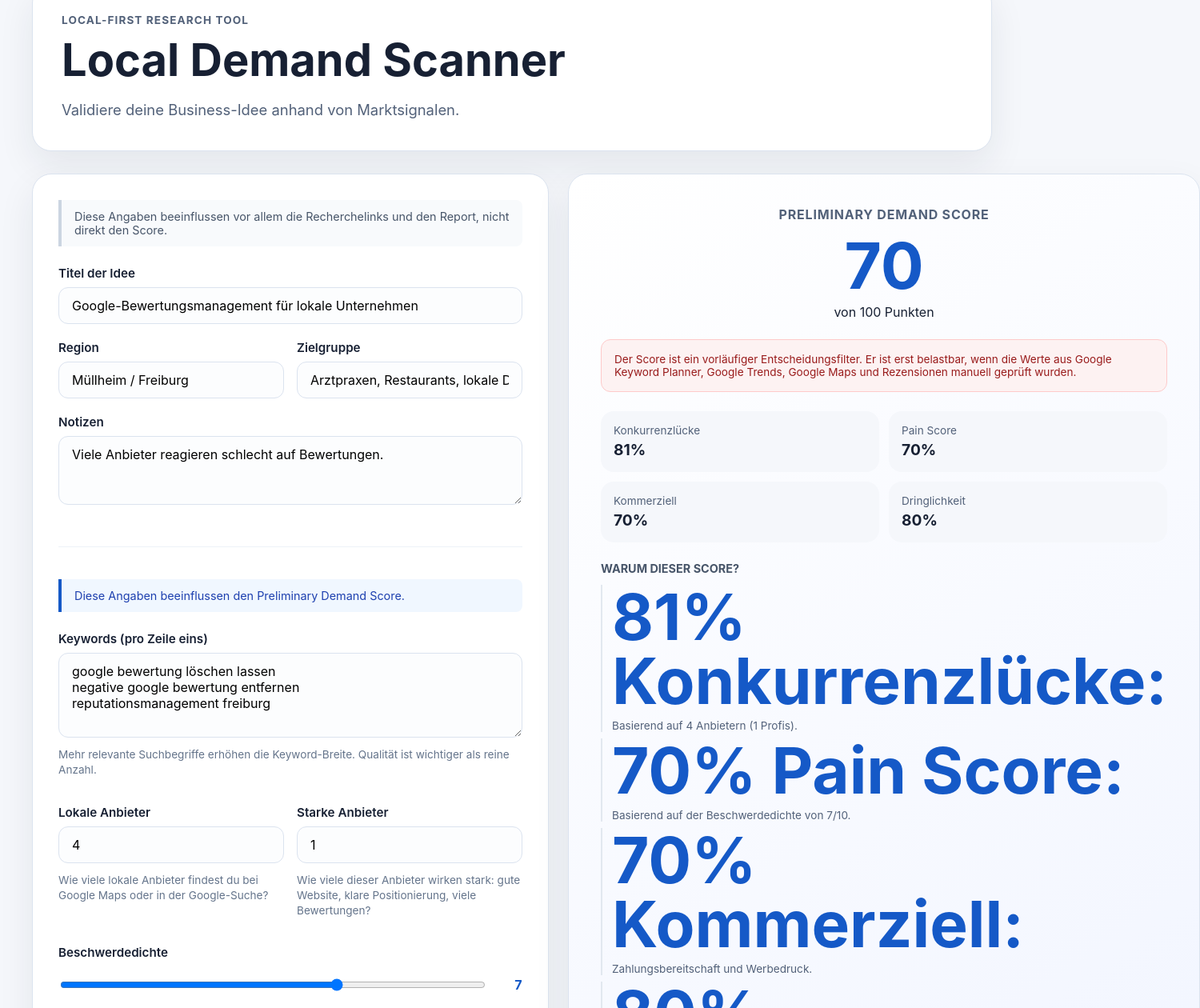
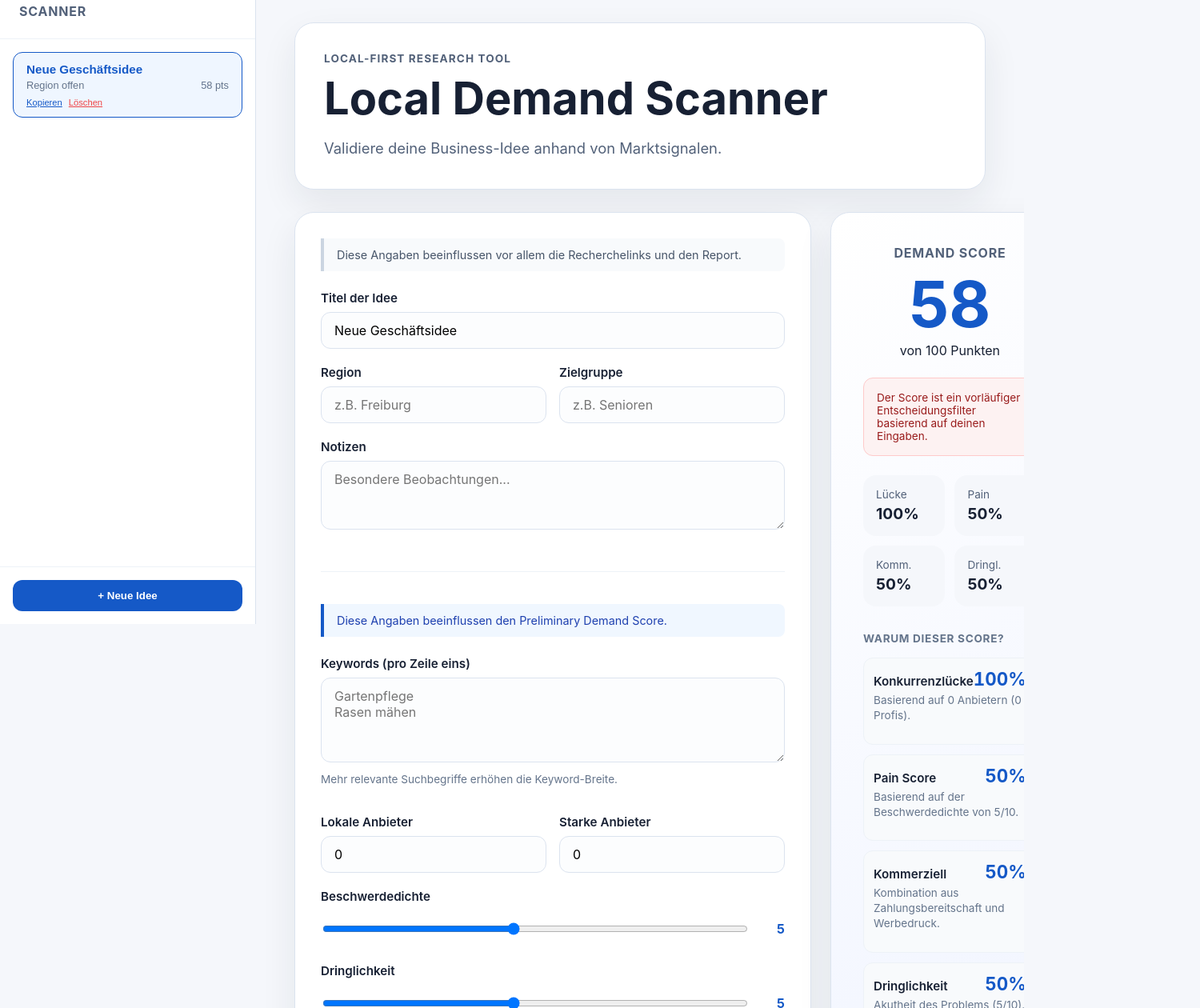
Before and after one commit to Hhhhhhhhhhhh12/Google-Start, a React (Vite) app: page / in a window 1280 px wide. Shown: the part 20-1280 px from the top of the page at 80% size, 1500 px wide, since content can reach past the window. Built offline with nearby package versions, Linux system fonts and the light colour scheme.

Commit message:
Fix score explanation layout

```diff
--- a/src/App.css
+++ b/src/App.css
@@ -312,28 +312,58 @@ textarea:focus {
 }
 
 .why-score {
-  margin-top: 24px;
+  margin-top: 32px;
   text-align: left;
 }
 
 .why-score h4 {
-  margin-bottom: 12px;
-  font-size: 0.9rem;
-  color: #475569;
+  margin-bottom: 16px;
+  font-size: 0.85rem;
+  color: #64748b;
   text-transform: uppercase;
+  letter-spacing: 0.05em;
+  font-weight: 700;
 }
 
-.why-list {
+.breakdown-list {
   display: flex;
   flex-direction: column;
-  gap: 8px;
+  gap: 12px;
 }
 
-.why-list-item {
+.breakdown-row {
+  display: flex;
+  flex-direction: column;
+  gap: 4px;
+  padding: 12px;
+  background: #f8fafc;
+  border-radius: 12px;
+  border: 1px solid #edf2f7;
+}
+
+.breakdown-header {
+  display: flex;
+  justify-content: space-between;
+  align-items: baseline;
+}
+
+.breakdown-label {
+  font-size: 0.95rem;
+  font-weight: 600;
+  color: #172033;
+}
+
+.breakdown-value {
+  font-size: 1.4rem;
+  font-weight: 700;
+  color: #1559c7;
+  font-variant-numeric: tabular-nums;
+}
+
+.breakdown-desc {
   font-size: 0.85rem;
-  color: #526179;
-  padding-left: 12px;
-  border-left: 2px solid #e2e8f0;
+  color: #64748b;
+  line-height: 1.4;
 }
 
 .query-list {
--- a/src/App.tsx
+++ b/src/App.tsx
@@ -1,65 +1,195 @@
-import { useState, useMemo, type ChangeEvent } from 'react'
+import { useState, useMemo, useEffect, type ChangeEvent } from 'react'
 import './App.css'
 import { calculateIdeaScore } from './lib/scoring'
 import { buildResearchQueries } from './lib/queryBuilder'
+import { loadIdeas, saveIdeas } from './lib/storage'
 import type { BusinessIdea } from './types'
 
-const INITIAL_IDEA: BusinessIdea = {
-  id: 'idea-1',
-  title: 'Google-Bewertungsmanagement für lokale Unternehmen',
-  region: 'Müllheim / Freiburg',
-  targetAudience: 'Arztpraxen, Restaurants, lokale Dienstleister',
-  keywords: [
-    'google bewertung löschen lassen',
-    'negative google bewertung entfernen',
-    'reputationsmanagement freiburg',
-  ],
-  competitorCount: 4,
-  professionalCompetitorCount: 1,
-  complaintDensity: 7,
-  urgency: 8,
-  willingnessToPay: 8,
-  commercialCompetition: 6,
-  notes: 'Viele Anbieter reagieren schlecht auf Bewertungen.',
+const createNewIdea = (): BusinessIdea => ({
+  id: crypto.randomUUID(),
+  title: 'Neue Geschäftsidee',
+  region: '',
+  targetAudience: '',
+  keywords: [],
+  competitorCount: 0,
+  professionalCompetitorCount: 0,
+  complaintDensity: 5,
+  urgency: 5,
+  willingnessToPay: 5,
+  commercialCompetition: 5,
+  notes: '',
   painPoints: [],
   createdAt: Date.now(),
   updatedAt: Date.now(),
+})
+
+function App() {
+  const [ideas, setIdeas] = useState<BusinessIdea[]>([])
+  const [activeId, setActiveId] = useState<string | null>(null)
+  const [keywordText, setKeywordText] = useState('')
+
+  // Initial Load
+  useEffect(() => {
+    const stored = loadIdeas()
+    if (stored.length > 0) {
+      setIdeas(stored)
+      setActiveId(stored[0].id)
+      setKeywordText(stored[0].keywords.join('\n'))
+    } else {
+      const firstIdea = createNewIdea()
+      setIdeas([firstIdea])
+      setActiveId(firstIdea.id)
+      setKeywordText('')
+    }
+  }, [])
+
+  // Auto-Save
+  useEffect(() => {
+    if (ideas.length > 0) {
+      saveIdeas(ideas)
+    }
+  }, [ideas])
+
+  const activeIdea = useMemo(
+    () => ideas.find((i) => i.id === activeId) || null,
+    [ideas, activeId]
+  )
+
+  const handleSelectIdea = (id: string) => {
+    setActiveId(id)
+    const idea = ideas.find((i) => i.id === id)
+    if (idea) {
+      setKeywordText(idea.keywords.join('\n'))
+    }
   }
 
-function App() {
-  const [idea, setIdea] = useState<BusinessIdea>(INITIAL_IDEA)
-  const [keywordText, setKeywordText] = useState(INITIAL_IDEA.keywords.join('\n'))
+  const handleAddIdea = () => {
+    const newIdea = createNewIdea()
+    setIdeas((prev) => [newIdea, ...prev])
+    setActiveId(newIdea.id)
+    setKeywordText('')
+  }
+
+  const handleDeleteIdea = (e: React.MouseEvent, id: string) => {
+    e.stopPropagation()
+    if (confirm('Diese Idee wirklich löschen?')) {
+      const remaining = ideas.filter((i) => i.id !== id)
+      setIdeas(remaining)
+      if (activeId === id) {
+        setActiveId(remaining.length > 0 ? remaining[0].id : null)
+        if (remaining.length > 0) {
+          setKeywordText(remaining[0].keywords.join('\n'))
+        }
+      }
+    }
+  }
+
+  const handleDuplicateIdea = (e: React.MouseEvent, idea: BusinessIdea) => {
+    e.stopPropagation()
+    const duplicate = {
+      ...idea,
+      id: crypto.randomUUID(),
+      title: `${idea.title} (Kopie)`,
+      createdAt: Date.now(),
+      updatedAt: Date.now(),
+    }
+    setIdeas((prev) => [duplicate, ...prev])
+    setActiveId(duplicate.id)
+    setKeywordText(duplicate.keywords.join('\n'))
+  }
 
   const handleInputChange = (
     e: ChangeEvent<HTMLInputElement | HTMLTextAreaElement>
   ) => {
+    if (!activeId) return
     const { name, value, type } = e.target
+    const val = type === 'range' || type === 'number' ? Number(value) : value
 
-    if (type === 'range' || type === 'number') {
-      setIdea((prev) => ({ ...prev, [name]: Number(value) }))
-    } else {
-      setIdea((prev) => ({ ...prev, [name]: value }))
-    }
+    setIdeas((prev) =>
+      prev.map((i) =>
+        i.id === activeId ? { ...i, [name]: val, updatedAt: Date.now() } : i
+      )
+    )
   }
 
   const handleKeywordChange = (e: ChangeEvent<HTMLTextAreaElement>) => {
+    if (!activeId) return
     const text = e.target.value
     setKeywordText(text)
     const keywords = text
       .split('\n')
       .map((k) => k.trim())
       .filter(Boolean)
-    setIdea((prev) => ({ ...prev, keywords }))
+
+    setIdeas((prev) =>
+      prev.map((i) =>
+        i.id === activeId ? { ...i, keywords, updatedAt: Date.now() } : i
+      )
+    )
   }
 
-  const score = useMemo(() => calculateIdeaScore(idea), [idea])
+  const score = useMemo(
+    () => (activeIdea ? calculateIdeaScore(activeIdea) : null),
+    [activeIdea]
+  )
   const researchQueries = useMemo(
-    () => buildResearchQueries(idea).slice(0, 8),
-    [idea]
+    () => (activeIdea ? buildResearchQueries(activeIdea).slice(0, 8) : []),
+    [activeIdea]
   )
 
   return (
-    <main className="app-shell">
+    <div className="app-container">
+      <aside className="sidebar">
+        <header className="sidebar-header">
+          <h2 style={{ marginBottom: 0 }}>Scanner</h2>
+        </header>
+
+        <div className="sidebar-content">
+          <div className="idea-list">
+            {ideas.map((i) => (
+              <button
+                key={i.id}
+                className={`idea-item ${activeId === i.id ? 'active' : ''}`}
+                onClick={() => handleSelectIdea(i.id)}
+              >
+                <span className="idea-item-title">{i.title || 'Ohne Titel'}</span>
+                <div className="idea-item-meta">
+                  <span>{i.region || 'Region offen'}</span>
+                  <span>{calculateIdeaScore(i).finalScore} pts</span>
+                </div>
+                <div style={{ marginTop: '8px', display: 'flex', gap: '8px' }}>
+                   <span
+                    style={{ fontSize: '0.7rem', textDecoration: 'underline' }}
+                    onClick={(e) => handleDuplicateIdea(e, i)}
+                   >
+                     Kopieren
+                   </span>
+                   <span
+                    style={{ fontSize: '0.7rem', textDecoration: 'underline', color: '#ef4444' }}
+                    onClick={(e) => handleDeleteIdea(e, i.id)}
+                   >
+                     Löschen
+                   </span>
+                </div>
+              </button>
+            ))}
+          </div>
+        </div>
+
+        <footer className="sidebar-footer">
+          <button className="btn-primary" onClick={handleAddIdea}>
+            + Neue Idee
+          </button>
+        </footer>
+      </aside>
+
+      <main className="main-content">
+        {!activeIdea ? (
+          <div style={{ textAlign: 'center', marginTop: '100px' }}>
+             <h3>Wähle eine Idee aus oder erstelle eine neue.</h3>
+          </div>
+        ) : (
+          <>
             <section className="hero-card">
               <p className="eyebrow">Local-first Research Tool</p>
               <h1>Local Demand Scanner</h1>
@@ -70,10 +200,9 @@ function App() {
 
             <div className="dashboard-grid">
               <section className="panel form-panel">
-
                 <div className="form-section">
                   <span className="section-label">
-              Diese Angaben beeinflussen vor allem die Recherchelinks und den Report, nicht direkt den Score.
+                    Diese Angaben beeinflussen vor allem die Recherchelinks und den Report.
                   </span>
 
                   <div className="form-group">
@@ -81,7 +210,7 @@ function App() {
                     <input
                       id="title"
                       name="title"
-                value={idea.title}
+                      value={activeIdea.title}
                       onChange={handleInputChange}
                       placeholder="z.B. Gartenhilfe Müllheim"
                     />
@@ -93,7 +222,7 @@ function App() {
                       <input
                         id="region"
                         name="region"
-                  value={idea.region}
+                        value={activeIdea.region}
                         onChange={handleInputChange}
                         placeholder="z.B. Freiburg"
                       />
@@ -103,7 +232,7 @@ function App() {
                       <input
                         id="targetAudience"
                         name="targetAudience"
-                  value={idea.targetAudience}
+                        value={activeIdea.targetAudience}
                         onChange={handleInputChange}
                         placeholder="z.B. Senioren"
                       />
@@ -116,7 +245,7 @@ function App() {
                       id="notes"
                       name="notes"
                       rows={3}
-                value={idea.notes}
+                      value={activeIdea.notes}
                       onChange={handleInputChange}
                       placeholder="Besondere Beobachtungen..."
                     />
@@ -138,7 +267,7 @@ function App() {
                       placeholder="Gartenpflege&#10;Rasen mähen"
                     />
                     <p className="helper-text">
-                Mehr relevante Suchbegriffe erhöhen die Keyword-Breite. Qualität ist wichtiger als reine Anzahl.
+                      Mehr relevante Suchbegriffe erhöhen die Keyword-Breite.
                     </p>
                   </div>
 
@@ -150,12 +279,9 @@ function App() {
                         name="competitorCount"
                         type="number"
                         min="0"
-                  value={idea.competitorCount}
+                        value={activeIdea.competitorCount}
                         onChange={handleInputChange}
                       />
-                <p className="helper-text">
-                  Wie viele lokale Anbieter findest du bei Google Maps oder in der Google-Suche?
-                </p>
                     </div>
                     <div className="form-group">
                       <label htmlFor="professionalCompetitorCount">Starke Anbieter</label>
@@ -164,41 +290,18 @@ function App() {
                         name="professionalCompetitorCount"
                         type="number"
                         min="0"
-                  max={idea.competitorCount}
-                  value={idea.professionalCompetitorCount}
+                        max={activeIdea.competitorCount}
+                        value={activeIdea.professionalCompetitorCount}
                         onChange={handleInputChange}
                       />
-                <p className="helper-text">
-                  Wie viele dieser Anbieter wirken stark: gute Website, klare Positionierung, viele Bewertungen?
-                </p>
                     </div>
                   </div>
 
                   {[
-              {
-                id: 'complaintDensity',
-                label: 'Beschwerdedichte',
-                value: idea.complaintDensity,
-                help: 'Wie häufig findest du wiederkehrende Beschwerden in Rezensionen? 1 = kaum, 10 = sehr viele.'
-              },
-              {
-                id: 'urgency',
-                label: 'Dringlichkeit',
-                value: idea.urgency,
-                help: 'Wie dringend ist das Problem? Notfälle, Fristen oder akute Schäden erhöhen diesen Wert.'
-              },
-              {
-                id: 'willingnessToPay',
-                label: 'Zahlungsbereitschaft',
-                value: idea.willingnessToPay,
-                help: 'Wie wahrscheinlich ist eine Bezahlung? B2B oder rechtliche Risiken erhöhen diesen Wert.'
-              },
-              {
-                id: 'commercialCompetition',
-                label: 'Kommerzieller Druck',
-                value: idea.commercialCompetition,
-                help: 'Wie stark wirkt der Wettbewerb? Hinweise: Google Ads, professionelle Landingpages.'
-              },
+                    { id: 'complaintDensity', label: 'Beschwerdedichte', value: activeIdea.complaintDensity },
+                    { id: 'urgency', label: 'Dringlichkeit', value: activeIdea.urgency },
+                    { id: 'willingnessToPay', label: 'Zahlungsbereitschaft', value: activeIdea.willingnessToPay },
+                    { id: 'commercialCompetition', label: 'Kommerzieller Druck', value: activeIdea.commercialCompetition },
                   ].map((field) => (
                     <div className="form-group" key={field.id}>
                       <label htmlFor={field.id}>{field.label}</label>
@@ -214,7 +317,6 @@ function App() {
                         />
                         <span>{field.value}</span>
                       </div>
-                <p className="helper-text">{field.help}</p>
                     </div>
                   ))}
                 </div>
@@ -222,50 +324,72 @@ function App() {
 
               <section className="results-column">
                 <article className="panel score-display">
-            <h2>Preliminary Demand Score</h2>
-            <strong>{score.finalScore}</strong>
+                  <h2>Demand Score</h2>
+                  <strong>{score?.finalScore}</strong>
                   <p className="muted">von 100 Punkten</p>
 
                   <div className="score-explanation">
-              Der Score ist ein vorläufiger Entscheidungsfilter. Er ist erst belastbar, wenn die Werte aus Google Keyword Planner, Google Trends, Google Maps und Rezensionen manuell geprüft wurden.
+                    Der Score ist ein vorläufiger Entscheidungsfilter basierend auf deinen Eingaben.
                   </div>
 
                   <div className="score-grid">
-              <div className="score-item">
-                Konkurrenzlücke
-                <span>{score.competitionGap}%</span>
-              </div>
-              <div className="score-item">
-                Pain Score
-                <span>{score.painScore}%</span>
-              </div>
-              <div className="score-item">
-                Kommerziell
-                <span>{score.commercialScore}%</span>
-              </div>
-              <div className="score-item">
-                Dringlichkeit
-                <span>{score.urgencyScore}%</span>
-              </div>
+                    <div className="score-item">Lücke<span>{score?.competitionGap}%</span></div>
+                    <div className="score-item">Pain<span>{score?.painScore}%</span></div>
+                    <div className="score-item">Komm.<span>{score?.commercialScore}%</span></div>
+                    <div className="score-item">Dringl.<span>{score?.urgencyScore}%</span></div>
                   </div>
 
                   <div className="why-score">
                     <h4>Warum dieser Score?</h4>
-              <div className="why-list">
-                <div className="why-list-item">
-                  <strong>{score.competitionGap}% Konkurrenzlücke:</strong> Basierend auf {idea.competitorCount} Anbietern ({idea.professionalCompetitorCount} Profis).
+                    <div className="breakdown-list">
+                      <div className="breakdown-row">
+                        <div className="breakdown-header">
+                          <span className="breakdown-label">Konkurrenzlücke</span>
+                          <span className="breakdown-value">{score?.competitionGap}%</span>
                         </div>
-                <div className="why-list-item">
-                  <strong>{score.painScore}% Pain Score:</strong> Basierend auf der Beschwerdedichte von {idea.complaintDensity}/10.
+                        <p className="breakdown-desc">
+                          Basierend auf {activeIdea.competitorCount} Anbietern ({activeIdea.professionalCompetitorCount} Profis).
+                        </p>
                       </div>
-                <div className="why-list-item">
-                  <strong>{score.commercialScore}% Kommerziell:</strong> Zahlungsbereitschaft und Werbedruck.
+
+                      <div className="breakdown-row">
+                        <div className="breakdown-header">
+                          <span className="breakdown-label">Pain Score</span>
+                          <span className="breakdown-value">{score?.painScore}%</span>
                         </div>
-                <div className="why-list-item">
-                  <strong>{score.urgencyScore}% Dringlichkeit:</strong> Akutheit des Problems ({idea.urgency}/10).
+                        <p className="breakdown-desc">
+                          Basierend auf der Beschwerdedichte von {activeIdea.complaintDensity}/10.
+                        </p>
                       </div>
-                <div className="why-list-item">
-                  <strong>{score.keywordBreadthScore}% Keyword-Breite:</strong> Basierend auf {idea.keywords.length} Suchbegriffen.
+
+                      <div className="breakdown-row">
+                        <div className="breakdown-header">
+                          <span className="breakdown-label">Kommerziell</span>
+                          <span className="breakdown-value">{score?.commercialScore}%</span>
+                        </div>
+                        <p className="breakdown-desc">
+                          Kombination aus Zahlungsbereitschaft und Werbedruck.
+                        </p>
+                      </div>
+
+                      <div className="breakdown-row">
+                        <div className="breakdown-header">
+                          <span className="breakdown-label">Dringlichkeit</span>
+                          <span className="breakdown-value">{score?.urgencyScore}%</span>
+                        </div>
+                        <p className="breakdown-desc">
+                          Akutheit des Problems ({activeIdea.urgency}/10).
+                        </p>
+                      </div>
+
+                      <div className="breakdown-row">
+                        <div className="breakdown-header">
+                          <span className="breakdown-label">Keyword-Breite</span>
+                          <span className="breakdown-value">{score?.keywordBreadthScore}%</span>
+                        </div>
+                        <p className="breakdown-desc">
+                          Basierend auf {activeIdea.keywords.length} Suchbegriffen.
+                        </p>
                       </div>
                     </div>
                   </div>
@@ -285,7 +409,10 @@ function App() {
                 </article>
               </section>
             </div>
+          </>
+        )}
       </main>
+    </div>
   )
 }
 
```
Lines whose indentation alone changed are shown as unchanged.
